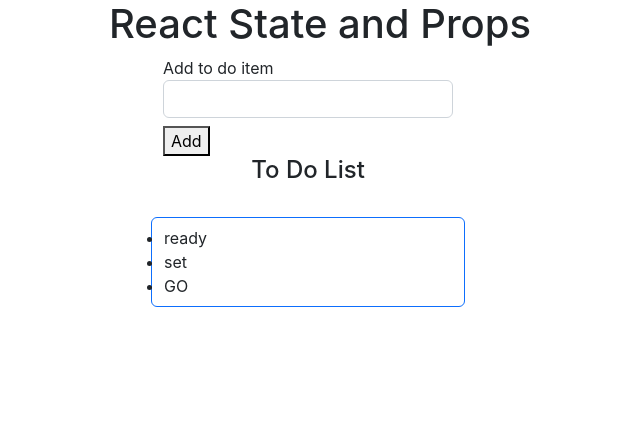
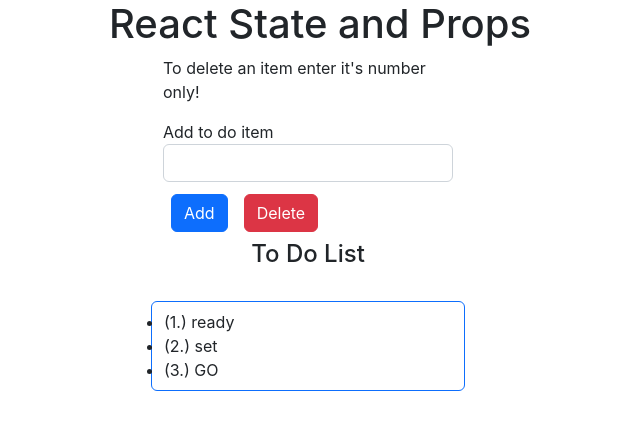
Before and after one commit to reidbraswell1/react-props-state, a React (Create React App) app: page / in a window 1280 px wide. Shown: the top 430 px of the page, without its empty margins (320-960 px from the left). Built offline with nearby package versions, Linux system fonts and the light colour scheme.

Commit message:
Adding Delete button and correcting logic not to allow empty strings to be added to the list. Also added additional styling.

```diff
--- a/src/App.jsx
+++ b/src/App.jsx
@@ -11,30 +11,64 @@ class App extends Component {
     const list = ["ready", "set", "GO"];
     const text = "";
 
+    // Set initial state
     this.state = {
       list: list,
       text: text,
     }
 
+    // Bind functions
     this.handleOnChangeInput = this.handleOnChangeInput.bind(this);
     this.onSubmit = this.onSubmit.bind(this);
   }
 
+  // Input onChange event handler
   handleOnChangeInput(event) {
     console.log(`---Begin handleOnChangeInput()---`);
     this.setState({text:event.target.value});
     console.log(`---End handleOnChangeInput()---`)
   }
 
+  // Submit button event handler
   onSubmit(event) {
     console.log(`---Begin onSubmit()---`);
+    let buttonValue = event.target.value;
     event.preventDefault();
-    console.log(`This.text=${this.state.text}`);
-    let newList = this.state.list.slice(0);
-    newList.push(this.state.text)
-    this.setState({list:newList})
-    this.setState({text:""});
-    console.log(`This.state.list=${this.state.list}`);
+    switch (buttonValue) {
+      case "Add":
+        // Don't process empty string
+        if (!this.state.text || this.state.text.length == 0) {
+          console.log(`Empty String`);
+        }
+        else {
+          // Must use a new array
+          let newList = this.state.list.slice(0);
+          newList.push(this.state.text)
+          this.setState({list:newList})
+          this.setState({text:""});
+        }
+        break;
+      case "Delete":
+        if(!this.state.text || this.state.text.length == 0) {
+          console.log(`Empty String`);
+        }
+        else {
+          let newList = [];
+          let deleteIndex = parseInt(this.state.text);
+          for(let i=0; i < this.state.list.length; i++) {
+            if(deleteIndex === i + 1) {
+
+            }
+            else {
+              newList.push(this.state.list[i]);
+            }
+          }
+          this.setState({list:newList});
+          this.setState({text:""});
+        }
+        break;
+
+    }
     console.log(`---End onSubmit()---`);
   }
 
@@ -46,11 +80,13 @@ class App extends Component {
         </div>
         <div className="row">
           <div className="col-3" style={{ marginLeft: 'auto', marginRight: 'auto'}}>
-            <form onSubmit={this.onSubmit}>
+            <form onClick={this.onSubmit}>
+            <p>To delete an item enter it's number only!</p>
               <div className="form-group">
                 <label htmlFor="toDoInput">Add to do item </label>
-                <input id="toDoInput" className="form-control" value={this.state.text} onChange={this.handleOnChangeInput}></input>
-                <button className="mt-2" type="submit">Add</button>
+                <input id="toDoInput" className="mb-1 form-control" value={this.state.text} onChange={this.handleOnChangeInput}></input>
+                <button className="m-2 btn btn-primary" type="submit" name="Add" value="Add">Add</button>
+                <button className="m-2 btn btn-danger" type="submit" name="Delete" value="Delete">Delete</button>
               </div>
             </form>
           </div>
@@ -64,9 +100,8 @@ class App extends Component {
           <div className="col-3 border border-primary rounded mt-4" style={{ marginLeft: 'auto', marginRight: 'auto'}}>
             <ul className="list-group mt-2 mb-2">
               {this.state.list.map((value,index, array) => {
-                console.log(value);
                 let listId = `List:${index}`;
-                let listText = value;
+                let listText = `(${index+1}.) ${value}`;
                 return <List key={index} id={listId} text={listText}></List>
               })}
             </ul>
```
